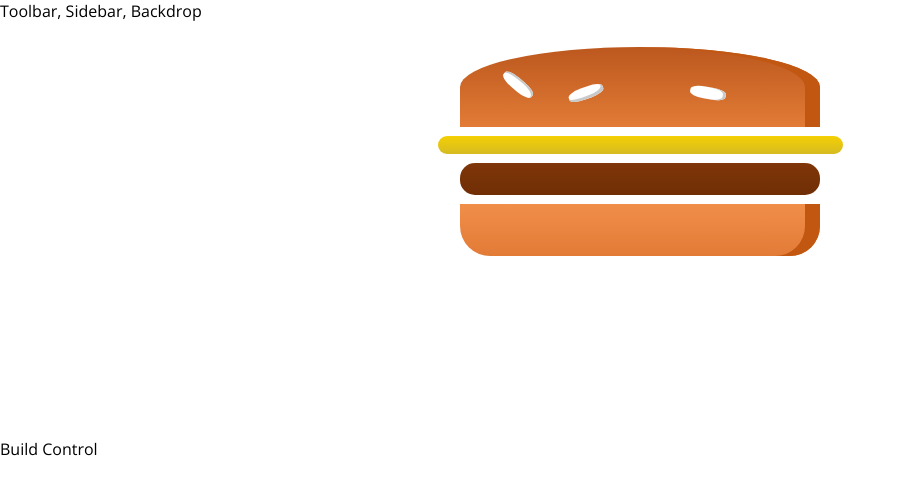
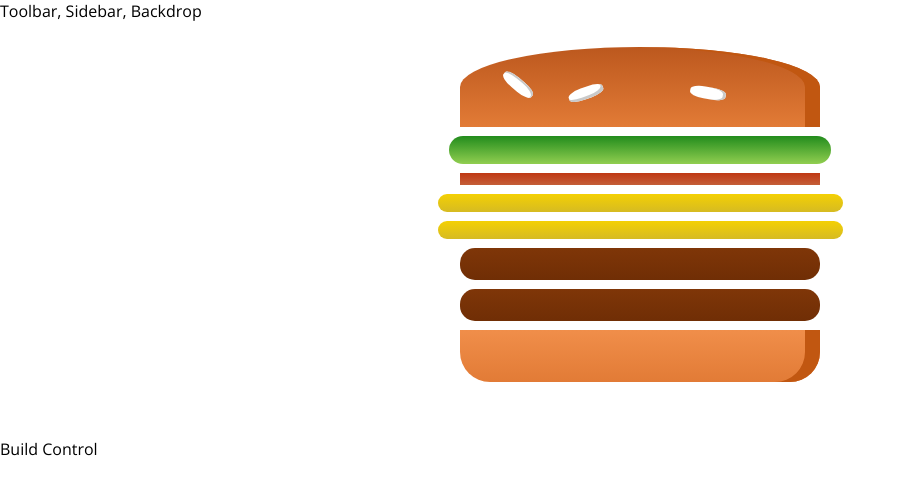
Before and after one commit to SergeyKosarchuk/burger-builder, a React (Create React App) app: page / in a window 1280 px wide. Shown: the top 494 px of the page, without its empty margins (0-906 px from the left). Built offline with nearby package versions, Linux system fonts and the light colour scheme.

Commit message:
Add state to hold ingredients

```diff
--- a/src/components/Burger/Burger.js
+++ b/src/components/Burger/Burger.js
@@ -25,11 +25,15 @@ const Burger = styled.div`
     }
 `;
 
-export default function burger() {
-    return <Burger>
-        <BurgerIngredient type={'bread-top'}/>
-        <BurgerIngredient type={'cheese'}/>
-        <BurgerIngredient type={'meat'}/>
-        <BurgerIngredient type={'bread-bottom'}/>
-    </Burger>
+export default function burger({ingredients}) {
+    let burger_ingredients = [<BurgerIngredient type='bread-top' key='bread-top-1'/>];
+
+    for (let [name, count] of Object.entries(ingredients)){
+        for (let i = 0; i < count; i++) {
+            burger_ingredients.push(<BurgerIngredient type={name} key={name + i}/>);
+        }
+    }
+    burger_ingredients.push(<BurgerIngredient type='bread-bottom' key='bread-bottom-1'/>);
+
+    return <Burger>{burger_ingredients}</Burger>
 }
--- a/src/containers/BurgerBuildier/BurderBuilder.js
+++ b/src/containers/BurgerBuildier/BurderBuilder.js
@@ -2,10 +2,19 @@ import React from 'react';
 import Burger from "../../components/Burger/Burger";
 
 class BurgerBuilder extends React.Component{
+    state = {
+        ingredients: {
+            salad: 1,
+            bacon: 1,
+            cheese: 2,
+            meat: 2
+        }
+    };
+
     render(){
         return (
             <>
-                <Burger/>
+                <Burger ingredients={this.state.ingredients}/>
                 <div>Build Control</div>
             </>
         )
```
